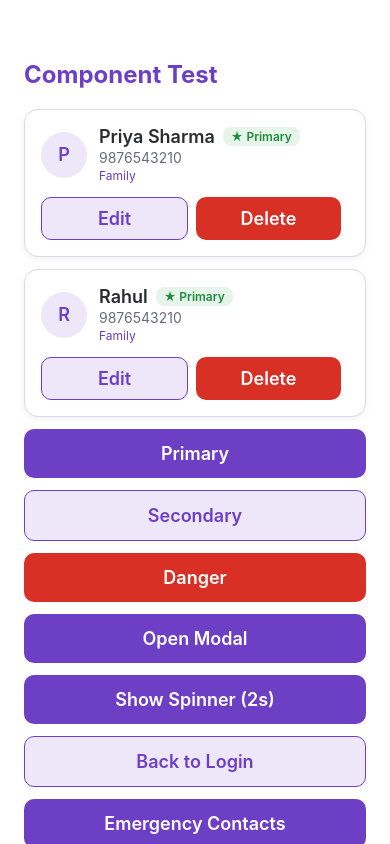
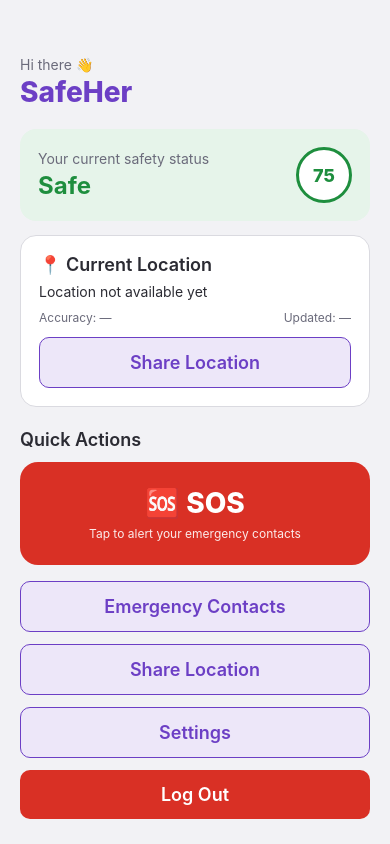
Before and after one commit to aastha888/SafeHer, a React Native app in the folder frontend/: screen /Home in a window 390 px wide. Built offline with nearby package versions, Linux system fonts and the light colour scheme.

Commit message:
feat: enhance dashboard with status, location cards, and real logout

```diff
--- /dev/null
+++ b/frontend/components/CurrentLocationCard.js
@@ -0,0 +1,46 @@
+import React from 'react';
+import { View, Text, StyleSheet } from 'react-native';
+import Button from './Button';
+import colors from '../constants/colors';
+import typography from '../constants/typography';
+
+export default function CurrentLocationCard({
+  address = 'Location not available yet',
+  accuracy = '—',
+  lastUpdated = '—',
+  onShareLocation,
+}) {
+  return (
+    <View style={styles.card}>
+      <Text style={styles.title}>📍 Current Location</Text>
+      <Text style={styles.address}>{address}</Text>
+
+      <View style={styles.metaRow}>
+        <Text style={styles.metaText}>Accuracy: {accuracy}</Text>
+        <Text style={styles.metaText}>Updated: {lastUpdated}</Text>
+      </View>
+
+      <Button
+        title="Share Location"
+        variant="secondary"
+        onPress={onShareLocation}
+        style={{ marginTop: 12 }}
+      />
+    </View>
+  );
+}
+
+const styles = StyleSheet.create({
+  card: {
+    backgroundColor: colors.background,
+    borderRadius: 16,
+    padding: 18,
+    marginBottom: 14,
+    borderWidth: 1,
+    borderColor: colors.border,
+  },
+  title: { ...typography.title, color: colors.text, marginBottom: 8 },
+  address: { ...typography.body, color: colors.text },
+  metaRow: { flexDirection: 'row', justifyContent: 'space-between', marginTop: 10 },
+  metaText: { ...typography.small, color: colors.textLight },
+});
--- /dev/null
+++ b/frontend/components/SafetyStatusCard.js
@@ -0,0 +1,47 @@
+import React from 'react';
+import { View, Text, StyleSheet } from 'react-native';
+import colors from '../constants/colors';
+import typography from '../constants/typography';
+
+// Returns a color + label based on score (0-100). Thresholds are a placeholder
+// until Person A's real safety score algorithm (Week 5-6) replaces this logic.
+const getStatus = (score) => {
+  if (score >= 70) return { color: colors.success, label: 'Safe', bg: '#E6F4EA' };
+  if (score >= 40) return { color: colors.warning, label: 'Caution', bg: '#FEF7E0' };
+  return { color: colors.error, label: 'Unsafe', bg: '#FDECEA' };
+};
+
+export default function SafetyStatusCard({ score = 75 }) {
+  const status = getStatus(score);
+
+  return (
+    <View style={[styles.card, { backgroundColor: status.bg }]}>
+      <View style={styles.row}>
+        <View>
+          <Text style={styles.label}>Your current safety status</Text>
+          <Text style={[styles.statusLabel, { color: status.color }]}>{status.label}</Text>
+        </View>
+        <View style={[styles.scoreCircle, { borderColor: status.color }]}>
+          <Text style={[styles.scoreText, { color: status.color }]}>{score}</Text>
+        </View>
+      </View>
+    </View>
+  );
+}
+
+const styles = StyleSheet.create({
+  card: { borderRadius: 16, padding: 18, marginBottom: 14 },
+  row: { flexDirection: 'row', justifyContent: 'space-between', alignItems: 'center' },
+  label: { ...typography.body, color: colors.textLight },
+  statusLabel: { ...typography.heading, marginTop: 4 },
+  scoreCircle: {
+    width: 56,
+    height: 56,
+    borderRadius: 28,
+    borderWidth: 3,
+    alignItems: 'center',
+    justifyContent: 'center',
+    backgroundColor: colors.background,
+  },
+  scoreText: { ...typography.title, fontWeight: '800' },
+});
--- a/frontend/screens/HomeScreen.js
+++ b/frontend/screens/HomeScreen.js
@@ -1,71 +1,90 @@
-import React, { useState } from 'react';
-import { View, Text, ScrollView, StyleSheet } from 'react-native';
+import React from 'react';
+import { View, Text, ScrollView, StyleSheet, TouchableOpacity, Alert } from 'react-native';
+
 import colors from '../constants/colors';
 import typography from '../constants/typography';
+import SafetyStatusCard from '../components/SafetyStatusCard';
+import CurrentLocationCard from '../components/CurrentLocationCard';
 import Button from '../components/Button';
-import ContactCard from '../components/ContactCard';
-import Modal from '../components/Modal';
-import LoadingSpinner from '../components/LoadingSpinner';
-
-const TEST_CONTACT = {
-  name: 'Priya Sharma',
-  phone: '9876543210',
-  relationship: 'family',
-  is_primary: true,
-};
+import { removeToken } from '../utils/storage';
 
 export default function HomeScreen({ navigation }) {
-  const [modalVisible, setModalVisible] = useState(false);
-  const [loading, setLoading] = useState(false);
+  const handleSOS = () => {
+    // Real SOS logic comes in Week 3-4 (Task B3/B4 — SOS button UI)
+    Alert.alert('SOS', 'SOS feature coming in Week 3');
+  };
 
-  const showSpinner = () => {
-    setLoading(true);
-    setTimeout(() => setLoading(false), 2000);
+  const handleShareLocation = () => {
+    Alert.alert('Share Location', 'Location sharing coming once Person C\'s GPS service is ready');
   };
 
   return (
-    <View style={styles.flex}>
-      <ScrollView contentContainerStyle={styles.container}>
-        <Text style={[typography.heading, { color: colors.primary, marginBottom: 20 }]}>
-          Component Test
-        </Text>
+    <ScrollView style={styles.flex} contentContainerStyle={styles.container}>
+      <View style={styles.header}>
+        <Text style={styles.greeting}>Hi there 👋</Text>
+        <Text style={styles.logo}>SafeHer</Text>
+      </View>
 
-        <ContactCard
-          contact={TEST_CONTACT}
-          onEdit={() => alert('Edit pressed')}
-          onDelete={() => alert('Delete pressed')}
+      <SafetyStatusCard score={75} />
+
+      <CurrentLocationCard onShareLocation={handleShareLocation} />
+
+      <Text style={styles.sectionTitle}>Quick Actions</Text>
+
+      <TouchableOpacity style={styles.sosButton} onPress={handleSOS} activeOpacity={0.85}>
+        <Text style={styles.sosText}>🆘 SOS</Text>
+        <Text style={styles.sosSubtext}>Tap to alert your emergency contacts</Text>
+      </TouchableOpacity>
+
+      <View style={styles.gap}>
+        <Button
+          title="Emergency Contacts"
+          variant="secondary"
+          onPress={() => navigation.navigate('EmergencyContacts')}
         />
-        <ContactCard contact={{ ...TEST_CONTACT, name: 'Rahul', is_verified: false }} />
+      </View>
 
-        <View style={styles.gap}><Button title="Primary" onPress={() => {}} /></View>
-        <View style={styles.gap}><Button title="Secondary" variant="secondary" onPress={() => {}} /></View>
-        <View style={styles.gap}><Button title="Danger" variant="danger" onPress={() => {}} /></View>
-        <View style={styles.gap}><Button title="Open Modal" onPress={() => setModalVisible(true)} /></View>
-        <View style={styles.gap}><Button title="Show Spinner (2s)" onPress={showSpinner} /></View>
-        <View style={styles.gap}>
-          <Button title="Back to Login" variant="secondary" onPress={() => navigation.navigate('Login')} />
-        </View>
-        <View style={styles.gap}>
-          <Button
-             title="Emergency Contacts"
-              onPress={() => navigation.navigate('EmergencyContacts')}
-          />
-        </View>
-      </ScrollView>
+      <View style={styles.gap}>
+        <Button title="Share Location" variant="secondary" onPress={handleShareLocation} />
+      </View>
 
-      <Modal visible={modalVisible} onClose={() => setModalVisible(false)} title="Test Modal">
-        <Text style={typography.body}>This is the modal content.</Text>
-        <View style={{ height: 16 }} />
-        <Button title="Close" onPress={() => setModalVisible(false)} />
-      </Modal>
+      <View style={styles.gap}>
+        <Button
+          title="Settings"
+          variant="secondary"
+          onPress={() => Alert.alert('Settings', 'Coming soon')}
+        />
+      </View>
 
-      {loading ? <LoadingSpinner /> : null}
-    </View>
+      <View style={styles.gap}>
+        <Button
+          title="Log Out"
+          variant="danger"
+          onPress={async () => {
+            await removeToken();
+            navigation.reset({ index: 0, routes: [{ name: 'Login' }] });
+          }}
+        />
+      </View>
+    </ScrollView>
   );
 }
 
 const styles = StyleSheet.create({
-  flex: { flex: 1, backgroundColor: colors.background },
-  container: { padding: 24, paddingTop: 60 },
+  flex: { flex: 1, backgroundColor: colors.secondary },
+  container: { padding: 20, paddingTop: 56, paddingBottom: 40 },
+  header: { marginBottom: 20 },
+  greeting: { ...typography.body, color: colors.textLight },
+  logo: { fontSize: 28, fontWeight: '800', color: colors.primary, marginTop: 2 },
+  sectionTitle: { ...typography.title, color: colors.text, marginTop: 8, marginBottom: 12 },
+  sosButton: {
+    backgroundColor: colors.error,
+    borderRadius: 18,
+    paddingVertical: 24,
+    alignItems: 'center',
+    marginBottom: 16,
+  },
+  sosText: { fontSize: 28, fontWeight: '800', color: '#FFFFFF' },
+  sosSubtext: { ...typography.small, color: '#FFFFFF', marginTop: 6, opacity: 0.9 },
   gap: { marginBottom: 12 },
 });
```
